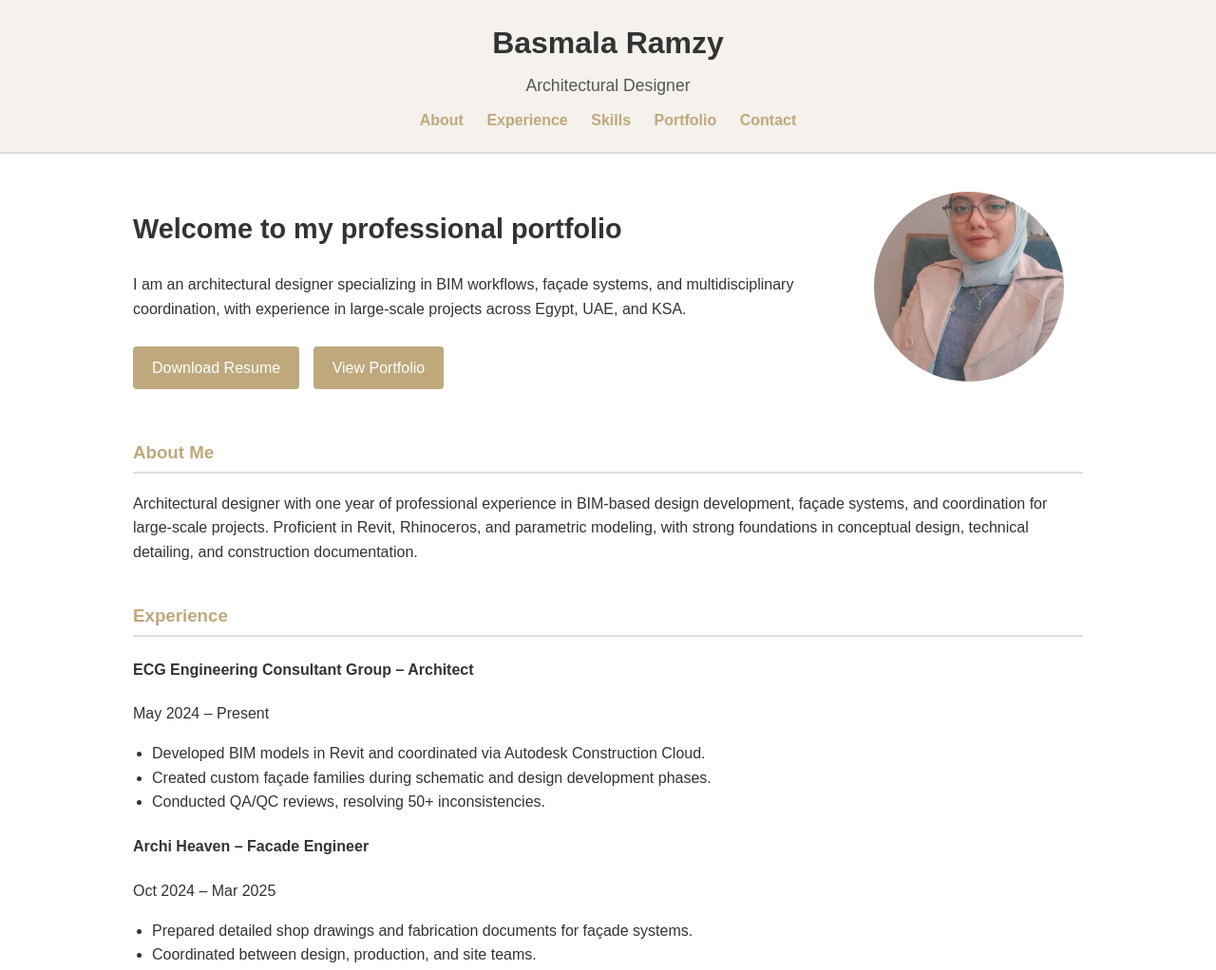
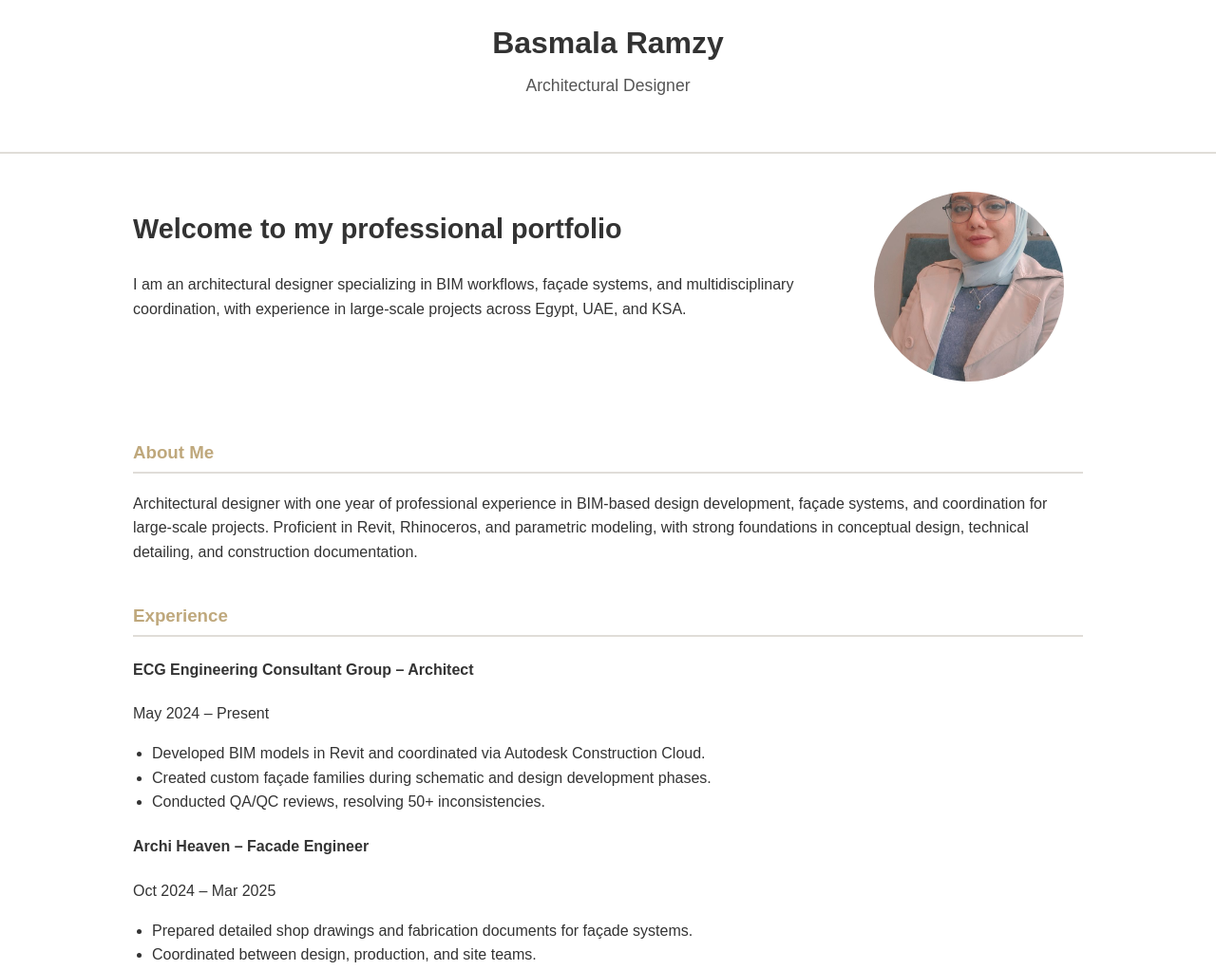
Before and after one commit to basmalaramzy/basmalaramzy.github.io, a plain HTML site: page index.html in a window 1280 px wide. Shown: the top 1022 px of the page at 95% size. Drawn offline with Linux system fonts and the light colour scheme.

Commit message:
Add files via upload

```diff
--- a/index.html
+++ b/index.html
@@ -13,7 +13,7 @@
             line-height: 1.6;
         }
         header {
-            background-color: #f5f2ed;
+            background-color: #ffffffb5;
             padding: 20px 0;
             text-align: center;
             border-bottom: 2px solid #e0ddd8;
@@ -33,7 +33,7 @@
         }
         nav a {
             margin: 0 10px;
-            color: #bfa87c;
+            color: #ffffff60;
             text-decoration: none;
             font-weight: bold;
         }
@@ -64,13 +64,13 @@
             display: inline-block;
             margin: 10px 10px 0 0;
             padding: 10px 20px;
-            background-color: #bfa87c;
+            background-color: #ffffff60;
             color: white;
             text-decoration: none;
             border-radius: 4px;
         }
         .hero-buttons a:hover {
-            background-color: #a8926e;
+            background-color: #ffffff60;
         }
         .hero-photo {
             flex: 0 0 200px;
```
